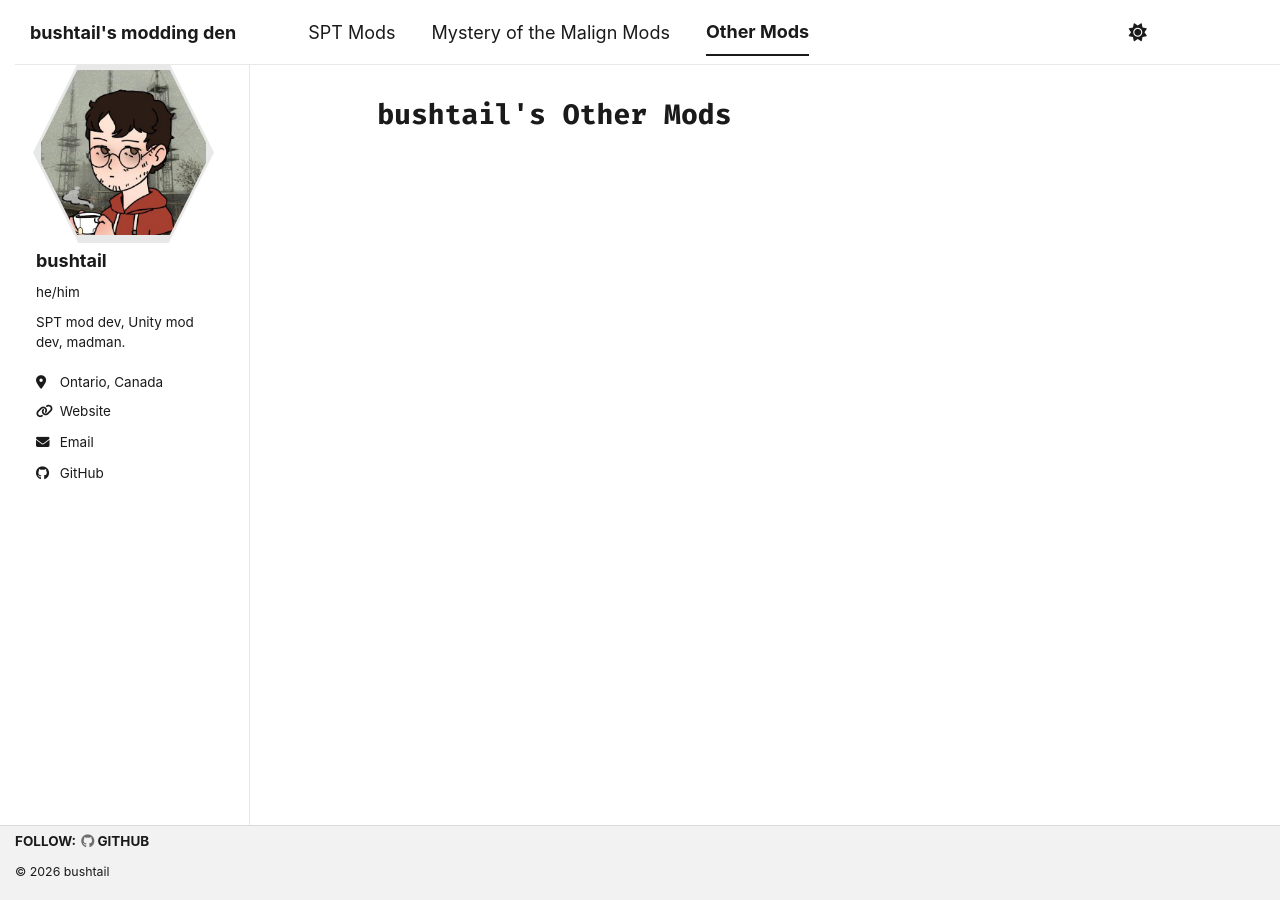
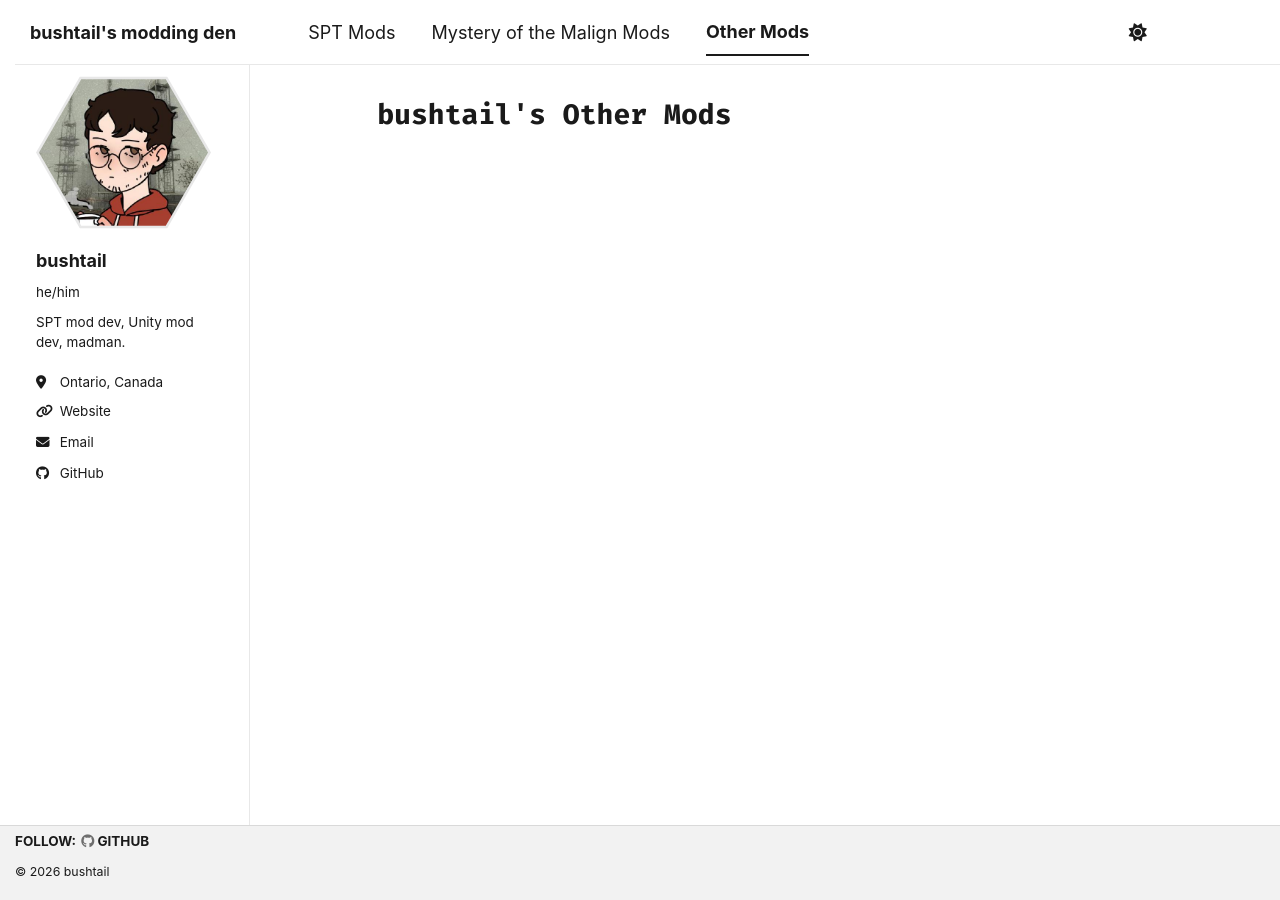
Before and after one commit to bushtail/bushtail.ca, a Jekyll site: the page built from _pages/other.md, in a window 1280 px wide. Built offline with Jekyll 4.4.1, drawn with Linux system fonts in a browser that asks for light colours; a style sheet for code colours, icons or effects is not loaded.

Commit message:
hexatest2

```diff
--- a/_sass/layout/_sidebar.scss
+++ b/_sass/layout/_sidebar.scss
@@ -143,38 +143,48 @@
 .author__avatar {
   display: table-cell;
   vertical-align: top;
-  width: 36px;
+  width: 175px;
+  aspect-ratio: 1;
+
+  /* Hexagon */
+  clip-path: polygon(
+          25% 6.7%,
+          75% 6.7%,
+          100% 50%,
+          75% 93.3%,
+          25% 93.3%,
+          0% 50%
+  );
+  -webkit-clip-path: polygon(
+          25% 6.7%,
+          75% 6.7%,
+          100% 50%,
+          75% 93.3%,
+          25% 93.3%,
+          0% 50%
+  );
+
+  overflow: hidden;
+  background: var(--global-border-color);
+  padding: 3px;               // thickness of border
 
   @include breakpoint($large) {
     display: block;
-    width: auto;
-    height: auto;
   }
 
   img {
-    max-width: 175px;
-    clip-path: polygon(25% 0%, 75% 0%, 100% 50%, 75% 100%, 25% 100%, 0% 50%);
+    display: block;
+    width: 100%;
+    height: 100%;
     object-fit: cover;
-    position: relative;
-    z-index: 1;
 
-    @include breakpoint($large) {
-      padding: 5px;
-    }
-  }
+    /* Same hexagon so the padding becomes a border */
+    clip-path: inherit;
+    -webkit-clip-path: inherit;
 
-  @include breakpoint($large) {
-    position: relative;
-    display: inline-block;
-
-    &::before {
-      content: "";
-      position: absolute;
-      inset: -3px;
-      background: var(--global-border-color);
-      clip-path: polygon(25% 0%, 75% 0%, 100% 50%, 75% 100%, 25% 100%, 0% 50%);
-      z-index: 0;
-    }
+    border-radius: 0;
+    padding: 0;
+    border: none;
   }
 }
 
```
